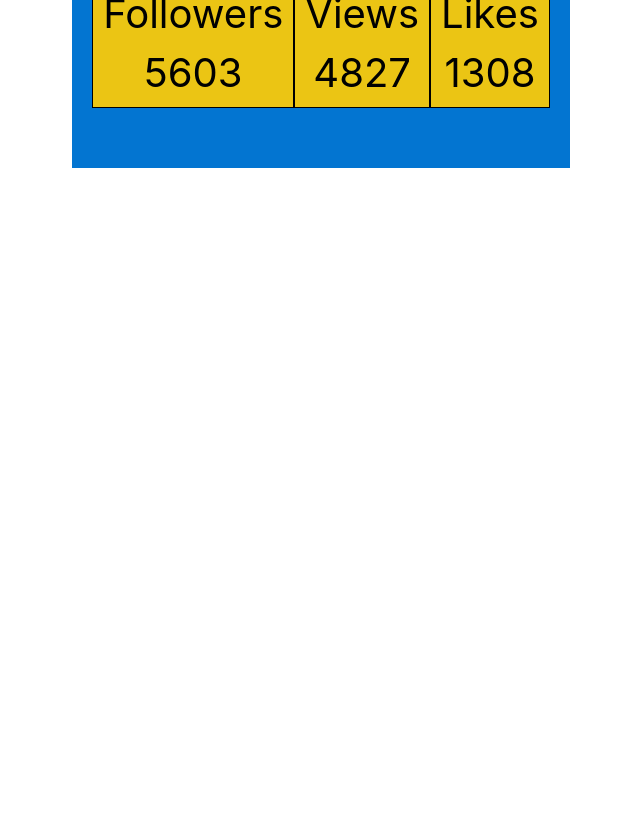
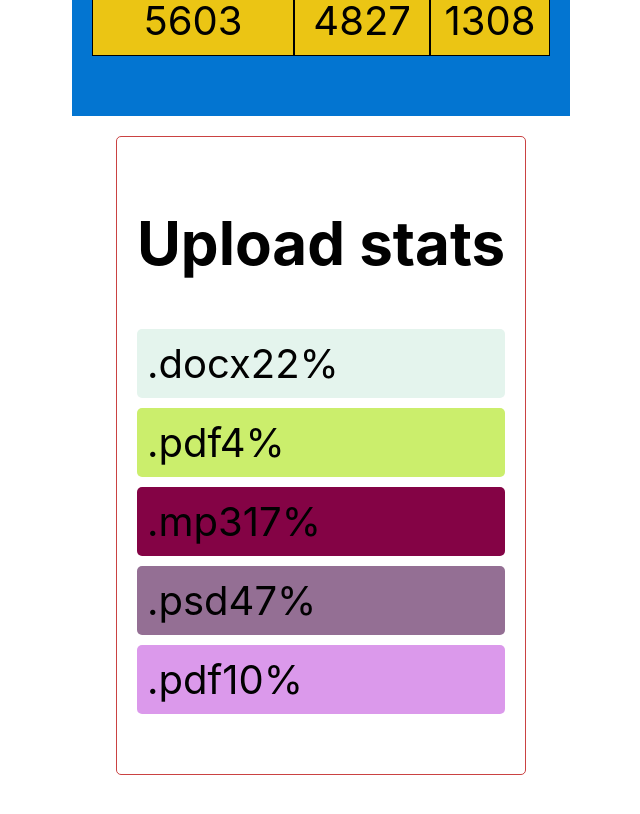
Before and after one commit to AnastasiaCarlii/goit-react-hw-01-components, a React (Create React App) app: page / in a window 1280 px wide. Shown: the part 560-1374 px from the top of the page, without its empty margins (319-959 px from the left). Before the commit the page ends 800 px from the top, so only its background shows below. Built offline with nearby package versions, Linux system fonts and the light colour scheme.

Commit message:
second task

```diff
--- a/src/components/App.jsx
+++ b/src/components/App.jsx
@@ -1,16 +1,20 @@
 import { Profile } from 'components/Profile/Profile';
+import { Statistics } from 'components/Statistics/Statistics';
 
 import user from 'data/user.json';
+import data from 'data/data.json';
 
 export const App = () => {
   return (
     <div
       style={{
-        height: '100vh',
+        margin: 20,
         display: 'flex',
+        flexDirection: 'column',
         justifyContent: 'center',
         alignItems: 'center',
         fontSize: 40,
+        gap: 20,
         color: '#010101',
       }}
     >
@@ -23,6 +27,9 @@
           stats={user.stats}
         />
       </div>
+      <div>
+        <Statistics title="Upload stats" stats={data} />
+      </div>
     </div>
   );
 };
--- a/src/components/Statistics/Statistics.jsx
+++ b/src/components/Statistics/Statistics.jsx
@@ -0,0 +1,23 @@
+import css from './Statistics.module.css';
+
+function getRandomColor() {
+  return `#${Math.floor(Math.random() * 16777215).toString(16)}`;
+}
+
+export const Statistics = ({ title, stats }) => (
+  <section className={css.statistics}>
+    {title && <h2 className={css.title}>{title}</h2>}
+    <ul className={css.statList}>
+      {stats.map(stat => (
+        <li
+          key={stat.id}
+          className={css.item}
+          style={{ backgroundColor: getRandomColor() }}
+        >
+          <span className={css.label}>{stat.label}</span>
+          <span className={css.percentage}>{stat.percentage}%</span>
+        </li>
+      ))}
+    </ul>
+  </section>
+);
--- a/src/components/Statistics/Statistics.module.css
+++ b/src/components/Statistics/Statistics.module.css
@@ -0,0 +1,17 @@
+.statistics {
+  border: 1px solid #ca4242;
+  padding: 20px;
+  border-radius: 5px;
+  margin-bottom: 20px;
+}
+
+.statList {
+  list-style: none;
+  padding: 0;
+}
+
+.item {
+  margin: 10px 0;
+  padding: 10px;
+  border-radius: 5px;
+}
```
